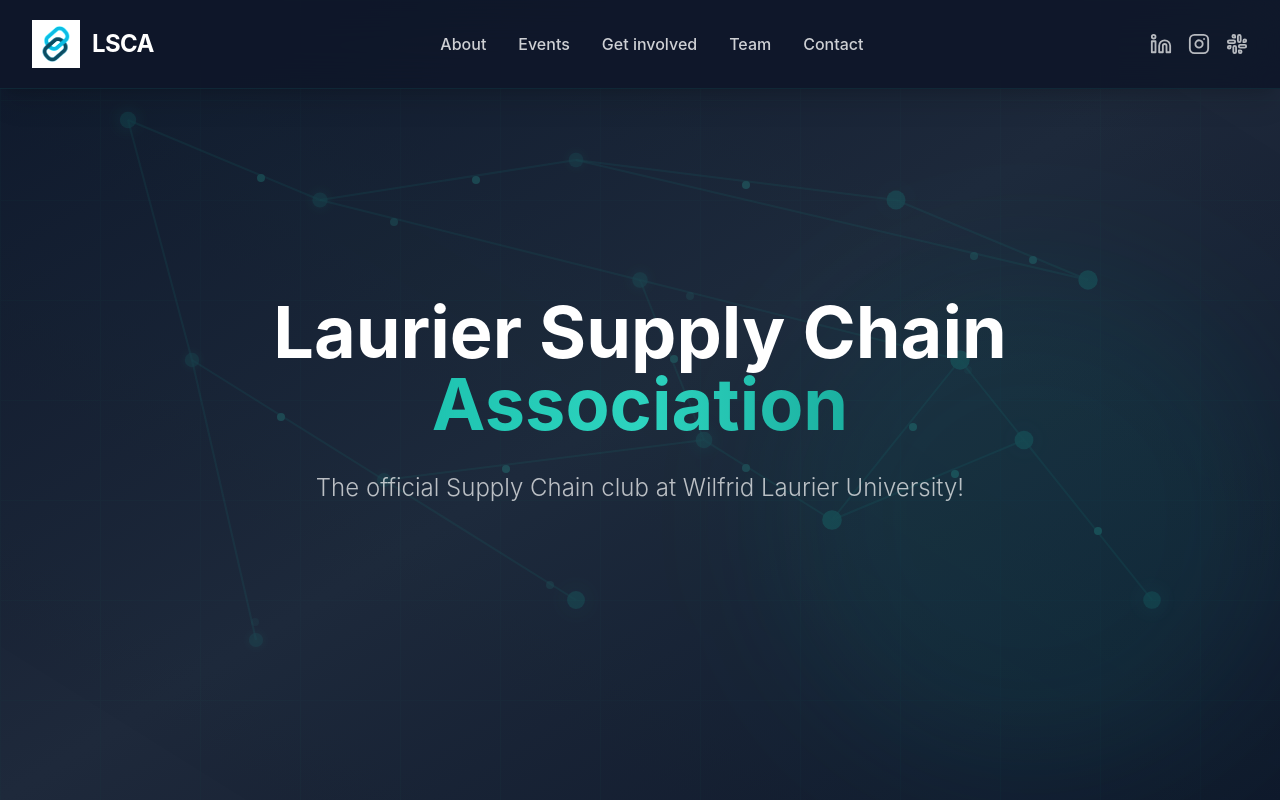
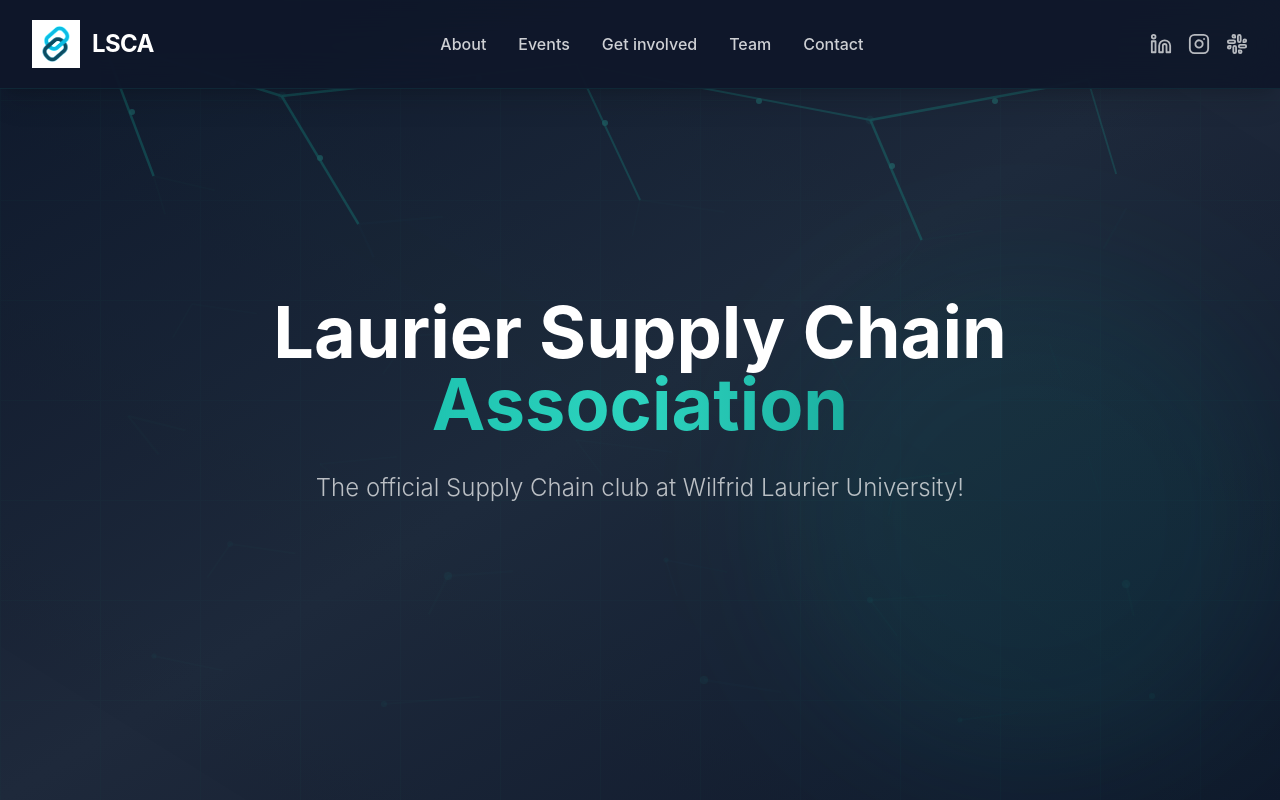
Before and after one commit to emaadqazi/LSCA-Website, a React (Vite) app in the folder frontend/: page / in a window 1280 px wide. Shown: the top 800 px of the page. Built offline with nearby package versions, Linux system fonts and the light colour scheme.

Commit message:
Fixing the lines to be more dynamic in nature instead of remaining constant throughout the entire application

```diff
--- a/frontend/src/components/SinglePage.tsx
+++ b/frontend/src/components/SinglePage.tsx
@@ -1,5 +1,5 @@
-import { useEffect } from 'react'
-import { motion } from 'framer-motion'
+import { useEffect, useState } from 'react'
+import { motion, useScroll, useTransform } from 'framer-motion'
 import Header from './layout/Header'
 import HeroSection from './features/HeroSection'
 import AboutSection from './sections/AboutSection'
@@ -8,44 +8,122 @@
 import TeamSection from './sections/TeamSection'
 import ContactSection from './sections/ContactSection'
 
-// Supply chain network node positions (representing suppliers, warehouses, distribution centers)
+// Organized in three layers for parallax effect (foreground, middle, background)
 const networkNodes = [
-  { x: '10%', y: '15%', id: 1 },
-  { x: '25%', y: '25%', id: 2 },
-  { x: '15%', y: '45%', id: 3 },
-  { x: '30%', y: '60%', id: 4 },
-  { x: '20%', y: '80%', id: 5 },
-  { x: '45%', y: '20%', id: 6 },
-  { x: '50%', y: '35%', id: 7 },
-  { x: '55%', y: '55%', id: 8 },
-  { x: '45%', y: '75%', id: 9 },
-  { x: '70%', y: '25%', id: 10 },
-  { x: '75%', y: '45%', id: 11 },
-  { x: '65%', y: '65%', id: 12 },
-  { x: '85%', y: '35%', id: 13 },
-  { x: '80%', y: '55%', id: 14 },
-  { x: '90%', y: '75%', id: 15 },
+  // Top section (Hero area) - Layer 1 (foreground - moves fastest)
+  { x: '8%', y: '5%', id: 1, layer: 1 },
+  { x: '22%', y: '12%', id: 2, layer: 1 },
+  { x: '45%', y: '8%', id: 3, layer: 2 },
+  { x: '68%', y: '15%', id: 4, layer: 1 },
+  { x: '85%', y: '10%', id: 5, layer: 3 },
+
+  // Upper-middle section - Layer mix
+  { x: '12%', y: '22%', id: 6, layer: 2 },
+  { x: '28%', y: '28%', id: 7, layer: 1 },
+  { x: '50%', y: '25%', id: 8, layer: 3 },
+  { x: '72%', y: '30%', id: 9, layer: 2 },
+  { x: '88%', y: '26%', id: 10, layer: 1 },
+
+  // Middle section (About/Events area)
+  { x: '15%', y: '38%', id: 11, layer: 3 },
+  { x: '32%', y: '42%', id: 12, layer: 2 },
+  { x: '48%', y: '40%', id: 13, layer: 1 },
+  { x: '65%', y: '45%', id: 14, layer: 3 },
+  { x: '82%', y: '43%', id: 15, layer: 2 },
+
+  // Lower-middle section
+  { x: '10%', y: '52%', id: 16, layer: 1 },
+  { x: '25%', y: '58%', id: 17, layer: 3 },
+  { x: '45%', y: '55%', id: 18, layer: 2 },
+  { x: '70%', y: '60%', id: 19, layer: 1 },
+  { x: '85%', y: '57%', id: 20, layer: 3 },
+
+  // Bottom section (Team/Contact area)
+  { x: '18%', y: '68%', id: 21, layer: 2 },
+  { x: '35%', y: '72%', id: 22, layer: 1 },
+  { x: '52%', y: '70%', id: 23, layer: 3 },
+  { x: '68%', y: '75%', id: 24, layer: 2 },
+  { x: '88%', y: '73%', id: 25, layer: 1 },
+
+  // Very bottom section
+  { x: '12%', y: '82%', id: 26, layer: 3 },
+  { x: '30%', y: '88%', id: 27, layer: 2 },
+  { x: '55%', y: '85%', id: 28, layer: 1 },
+  { x: '75%', y: '90%', id: 29, layer: 3 },
+  { x: '90%', y: '87%', id: 30, layer: 2 },
 ]
 
-// Connection paths between nodes (representing supply routes)
+// Expanded connections creating an interconnected network
 const connections = [
-  { from: 1, to: 2 }, { from: 2, to: 6 }, { from: 6, to: 10 },
-  { from: 3, to: 4 }, { from: 4, to: 8 }, { from: 8, to: 12 },
-  { from: 2, to: 7 }, { from: 7, to: 11 }, { from: 11, to: 14 },
-  { from: 1, to: 3 }, { from: 3, to: 5 }, { from: 4, to: 9 },
-  { from: 6, to: 13 }, { from: 10, to: 13 }, { from: 12, to: 14 },
-  { from: 14, to: 15 }, { from: 7, to: 8 }, { from: 11, to: 12 },
+  // Top section connections
+  { from: 1, to: 2 }, { from: 2, to: 3 }, { from: 3, to: 4 }, { from: 4, to: 5 },
+  { from: 1, to: 6 }, { from: 2, to: 7 }, { from: 3, to: 8 }, { from: 4, to: 9 },
+
+  // Upper-middle connections
+  { from: 6, to: 7 }, { from: 7, to: 8 }, { from: 8, to: 9 }, { from: 9, to: 10 },
+  { from: 6, to: 11 }, { from: 7, to: 12 }, { from: 8, to: 13 }, { from: 9, to: 14 },
+
+  // Middle connections
+  { from: 11, to: 12 }, { from: 12, to: 13 }, { from: 13, to: 14 }, { from: 14, to: 15 },
+  { from: 11, to: 16 }, { from: 12, to: 17 }, { from: 13, to: 18 }, { from: 14, to: 19 },
+
+  // Lower-middle connections
+  { from: 16, to: 17 }, { from: 17, to: 18 }, { from: 18, to: 19 }, { from: 19, to: 20 },
+  { from: 16, to: 21 }, { from: 17, to: 22 }, { from: 18, to: 23 }, { from: 19, to: 24 },
+
+  // Bottom connections
+  { from: 21, to: 22 }, { from: 22, to: 23 }, { from: 23, to: 24 }, { from: 24, to: 25 },
+  { from: 21, to: 26 }, { from: 22, to: 27 }, { from: 23, to: 28 }, { from: 24, to: 29 },
+
+  // Very bottom connections
+  { from: 26, to: 27 }, { from: 27, to: 28 }, { from: 28, to: 29 }, { from: 29, to: 30 },
+
+  // Cross-layer connections for complexity
+  { from: 5, to: 10 }, { from: 10, to: 15 }, { from: 15, to: 20 }, { from: 20, to: 25 }, { from: 25, to: 30 },
 ]
 
 const SinglePage = () => {
+  const [scrollY, setScrollY] = useState(0)
+  const [viewportHeight, setViewportHeight] = useState(0)
+  const { scrollYProgress } = useScroll()
+
   useEffect(() => {
     // Add smooth scrolling behavior to the entire page
     document.documentElement.style.scrollBehavior = 'smooth'
 
+    const handleScroll = () => {
+      setScrollY(window.scrollY)
+    }
+
+    const handleResize = () => {
+      setViewportHeight(window.innerHeight)
+    }
+
+    window.addEventListener('scroll', handleScroll)
+    window.addEventListener('resize', handleResize)
+
+    // Set initial viewport height
+    setViewportHeight(window.innerHeight)
+
     return () => {
       document.documentElement.style.scrollBehavior = 'auto'
+      window.removeEventListener('scroll', handleScroll)
+      window.removeEventListener('resize', handleResize)
     }
   }, [])
+
+  // Calculate if a node is visible in viewport (with extended range)
+  const isNodeVisible = (nodeYPercent: string) => {
+    const nodeY = (parseFloat(nodeYPercent) / 100) * document.documentElement.scrollHeight
+    const scrollTop = scrollY
+    const scrollBottom = scrollY + viewportHeight
+
+    // Extended range - show nodes 50vh before and after viewport
+    const extendedTop = scrollTop - viewportHeight * 0.5
+    const extendedBottom = scrollBottom + viewportHeight * 0.5
+
+    return nodeY >= extendedTop && nodeY <= extendedBottom
+  }
 
   return (
     <div className="relative min-h-screen">
@@ -74,14 +152,26 @@
           backgroundSize: '100px 100px'
         }}></div>
 
-        {/* Supply Chain Network Visualization - 20% more prominent */}
-        <div className="absolute inset-0 overflow-hidden opacity-20">
-          {/* Connection Lines - Supply Routes */}
-          <svg className="absolute inset-0 w-full h-full">
+        {/* Supply Chain Network Visualization - Dynamic with Parallax */}
+        <div className="absolute inset-0 overflow-hidden opacity-30" style={{ height: '100%' }}>
+          {/* Connection Lines - Varying design, appear/disappear dynamically */}
+          <svg className="absolute inset-0 w-full" style={{ height: '100%' }}>
             {connections.map((conn, index) => {
               const fromNode = networkNodes.find(n => n.id === conn.from)
               const toNode = networkNodes.find(n => n.id === conn.to)
               if (!fromNode || !toNode) return null
+
+              // Calculate parallax offset based on layer
+              const parallaxFactor = fromNode.layer === 1 ? 0.3 : fromNode.layer === 2 ? 0.15 : 0.05
+              const offset = scrollY * parallaxFactor
+
+              // Check if connection should be visible
+              const fromVisible = isNodeVisible(fromNode.y)
+              const toVisible = isNodeVisible(toNode.y)
+              const connectionVisible = fromVisible || toVisible
+
+              // Vary stroke style based on position and scroll
+              const strokeDasharray = index % 3 === 0 ? "5,5" : index % 3 === 1 ? "10,3" : "none"
 
               return (
                 <motion.line
@@ -91,92 +181,130 @@
                   x2={toNode.x}
                   y2={toNode.y}
                   stroke="#14b8a6"
-                  strokeWidth="2"
-                  strokeOpacity="0.4"
+                  strokeWidth={fromNode.layer === 1 ? 2.5 : fromNode.layer === 2 ? 2 : 1.8}
+                  strokeOpacity={connectionVisible ? (fromNode.layer === 1 ? 0.8 : fromNode.layer === 2 ? 0.7 : 0.6) : 0.2}
+                  strokeDasharray={strokeDasharray}
                   initial={{ pathLength: 0, opacity: 0 }}
-                  animate={{ pathLength: 1, opacity: 1 }}
+                  animate={{
+                    pathLength: connectionVisible ? 1 : 0.3,
+                    opacity: connectionVisible ? 1 : 0.3,
+                  }}
+                  style={{
+                    transform: `translateY(${-offset}px)`,
+                  }}
                   transition={{
-                    pathLength: { duration: 2, delay: index * 0.1 },
-                    opacity: { duration: 1, delay: index * 0.1 }
+                    pathLength: { duration: connectionVisible ? 2 : 1, delay: index * 0.05 },
+                    opacity: { duration: 0.8 }
                   }}
                 />
               )
             })}
           </svg>
 
-          {/* Network Nodes - Supply Chain Points */}
-          {networkNodes.map((node, index) => (
+          {/* Network Nodes - Subtle, appear/disappear based on scroll */}
+          {networkNodes.map((node, index) => {
+            // Calculate parallax offset based on layer
+            const parallaxFactor = node.layer === 1 ? 0.3 : node.layer === 2 ? 0.15 : 0.05
+            const offset = scrollY * parallaxFactor
+
+            // Check if node should be visible
+            const visible = isNodeVisible(node.y)
+
+            return (
               <motion.div
                 key={`node-${node.id}`}
-              className="absolute w-3.5 h-3.5 rounded-full"
+                className="absolute rounded-full"
                 style={{
                   left: node.x,
                   top: node.y,
                   translateX: '-50%',
                   translateY: '-50%',
+                  // Smaller, subtler nodes (mobile responsive)
+                  width: node.layer === 1 ? '8px' : node.layer === 2 ? '6px' : '5px',
+                  height: node.layer === 1 ? '8px' : node.layer === 2 ? '6px' : '5px',
+                  transform: `translate(-50%, calc(-50% - ${offset}px))`,
+                  zIndex: node.layer === 1 ? 3 : node.layer === 2 ? 2 : 1,
                 }}
                 initial={{ scale: 0, opacity: 0 }}
                 animate={{
-                scale: [1, 1.4, 1],
-                opacity: [0.5, 0.9, 0.5],
+                  scale: visible ? [1, 1.2, 1] : 0,
+                  opacity: visible ? [0.3, 0.5, 0.3] : 0,
                 }}
                 transition={{
                   scale: {
                     duration: 3,
                     repeat: Infinity,
-                  delay: index * 0.2,
+                    delay: index * 0.15,
                     ease: "easeInOut"
                   },
                   opacity: {
-                  duration: 3,
-                  repeat: Infinity,
-                  delay: index * 0.2,
+                    duration: visible ? 3 : 0.5,
+                    repeat: visible ? Infinity : 0,
+                    delay: index * 0.15,
                     ease: "easeInOut"
                   }
                 }}
               >
-              {/* Node core */}
-              <div className="absolute inset-0 bg-teal-500 rounded-full" />
-              {/* Node glow */}
+                {/* Node core - more subtle */}
+                <div
+                  className="absolute inset-0 bg-teal-500 rounded-full"
+                  style={{
+                    opacity: node.layer === 1 ? 0.6 : node.layer === 2 ? 0.5 : 0.4
+                  }}
+                />
+                {/* Reduced glow */}
                 <motion.div
                   className="absolute inset-0 bg-teal-400 rounded-full blur-sm"
                   animate={{
-                  scale: [1, 2.2, 1],
-                  opacity: [0.6, 0, 0.6],
+                    scale: visible ? [1, 1.8, 1] : 0,
+                    opacity: visible ? [0.3, 0, 0.3] : 0,
                   }}
                   transition={{
                     duration: 3,
-                  repeat: Infinity,
-                  delay: index * 0.2,
+                    repeat: visible ? Infinity : 0,
+                    delay: index * 0.15,
                     ease: "easeInOut"
                   }}
                 />
               </motion.div>
-          ))}
+            )
+          })}
 
-          {/* Animated Data Flow Particles */}
+          {/* Animated Data Flow Particles - Only on visible connections */}
           {connections.map((conn, index) => {
             const fromNode = networkNodes.find(n => n.id === conn.from)
             const toNode = networkNodes.find(n => n.id === conn.to)
             if (!fromNode || !toNode) return null
 
+            const parallaxFactor = fromNode.layer === 1 ? 0.3 : fromNode.layer === 2 ? 0.15 : 0.05
+            const offset = scrollY * parallaxFactor
+
+            // Only show particles on visible connections
+            const fromVisible = isNodeVisible(fromNode.y)
+            const toVisible = isNodeVisible(toNode.y)
+            const particleActive = fromVisible || toVisible
+
             return (
               <motion.div
                 key={`particle-${index}`}
-                className="absolute w-2 h-2 rounded-full bg-teal-400"
+                className="absolute rounded-full bg-teal-400"
                 style={{
                   left: fromNode.x,
                   top: fromNode.y,
+                  width: '6px',
+                  height: '6px',
+                  transform: `translateY(${-offset}px)`,
+                  zIndex: fromNode.layer,
                 }}
                 animate={{
-                  left: [fromNode.x, toNode.x],
-                  top: [fromNode.y, toNode.y],
-                  opacity: [0, 1, 1, 0],
+                  left: particleActive ? [fromNode.x, toNode.x] : fromNode.x,
+                  top: particleActive ? [fromNode.y, toNode.y] : fromNode.y,
+                  opacity: particleActive ? [0, 0.8, 0.8, 0] : 0,
                 }}
                 transition={{
                   duration: 4,
-                  repeat: Infinity,
-                  delay: index * 0.3,
+                  repeat: particleActive ? Infinity : 0,
+                  delay: index * 0.2,
                   ease: "linear",
                 }}
               />
```
Also changed, not shown: frontend/src/index.css (+14 -0 lines). Lines whose indentation alone changed are shown as unchanged.
